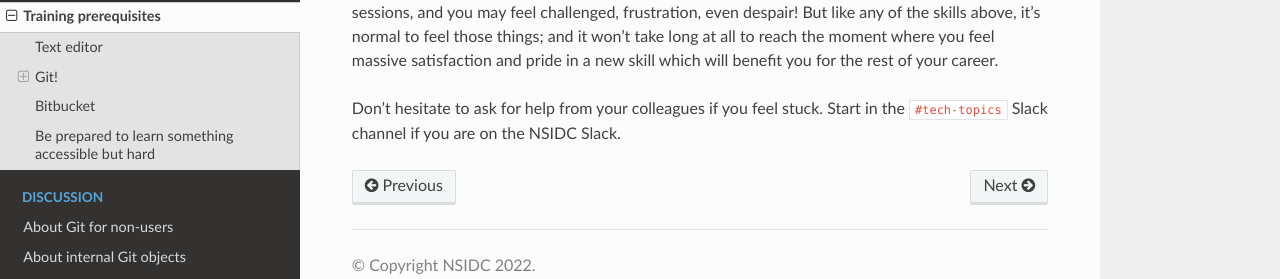
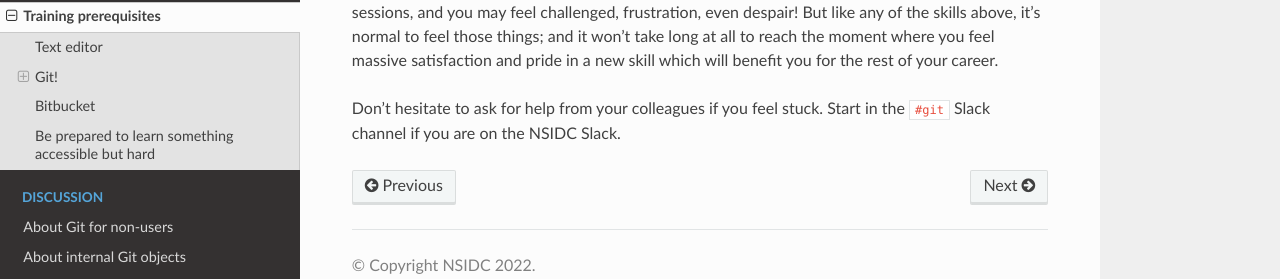
Before and after one commit to nsidc/git-training, a Sphinx documentation site: the page built from doc/reference/prerequisites.md, in a window 1280 px wide and 900 px high, scrolled down 553 px. Shown: the part 565-844 px from the top of the window. Built offline with Sphinx 7.4.7 and the Read the Docs theme 2.0.0, drawn with Linux system fonts in a browser that asks for light colours.

Commit message:
Now have a #git channel in Slack

```diff
--- a/doc/reference/prerequisites.md
+++ b/doc/reference/prerequisites.md
@@ -59,4 +59,4 @@ where you feel massive satisfaction and pride in a new skill which will benefit
 you for the rest of your career.
 
 Don't hesitate to ask for help from your colleagues if you feel stuck. Start in
-the `#tech-topics` Slack channel if you are on the NSIDC Slack.
+the `#git` Slack channel if you are on the NSIDC Slack.
```
